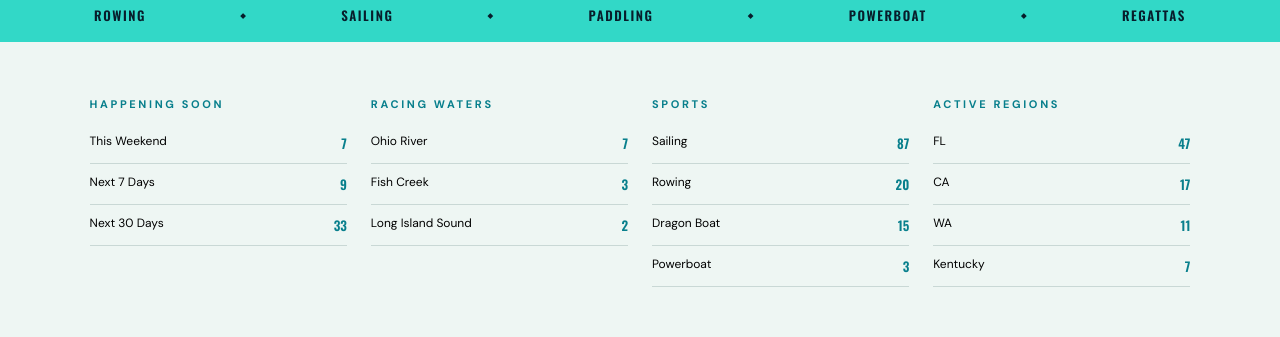
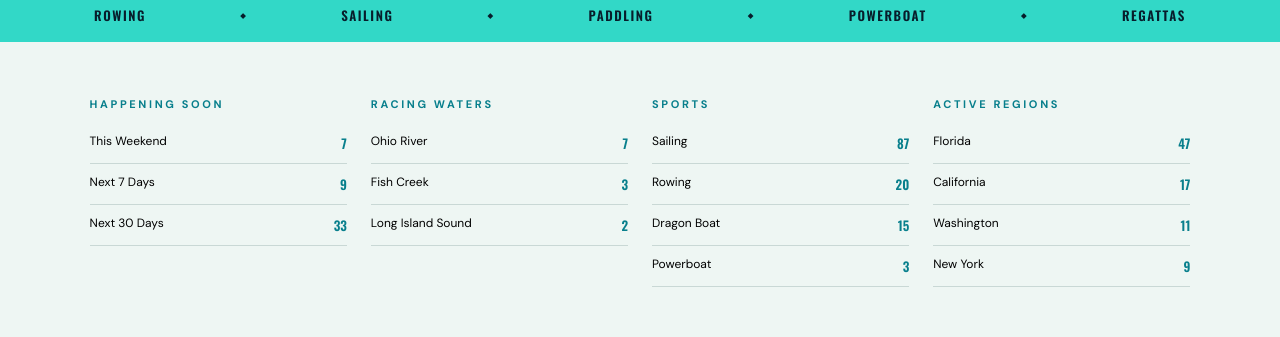
Before and after one commit to coincrosser/riverracing, a Next.js app: page / in a window 1280 px wide. Shown: the part 780-1117 px from the top of the page. Built offline with nearby package versions, Linux system fonts and the light colour scheme.

Commit message:
Normalize imported event geography

```diff
--- a/src/data/events.ts
+++ b/src/data/events.ts
@@ -2,7 +2,7 @@ import {upcomingNational} from "./upcoming-national";
 
 export type EventStatus = "Confirmed" | "Date Pending" | "Needs Review" | "Canceled" | "Completed";
 export type EventType = "Regatta" | "Fleet race" | "Head race" | "Distance race" | "Championship" | "Paddle race" | "Powerboat race" | "Race series";
-export type RaceEvent = { slug:string; name:string; sports:string[]; eventTypes?:EventType[]; boatClasses?:string[]; startDate:string|null; endDate?:string; time?:string; timezone?:string; city:string; state:string; county?:string; region?:string; waterway:string; venue:string; organizer:string; organizerSlug?:string; audience:("Participant"|"Spectator")[]; registrationUrl?:string; officialUrl:string; fee?:string; status:EventStatus; registrationStatus?:string; recurrence?:string; verifiedAt:string; latitude?:number; longitude?:number; coordinatePrecision?:"venue"|"city"; waterwayVerified?:boolean; summary:string; market:"Ohio River"|"Oklahoma City"|"New York"|"Kentucky Lake"|"National" };
+export type RaceEvent = { slug:string; name:string; sports:string[]; eventTypes?:EventType[]; boatClasses?:string[]; startDate:string|null; endDate?:string; time?:string; timezone?:string; city:string; state:string; country?:string; county?:string; region?:string; waterway:string; venue:string; organizer:string; organizerSlug?:string; audience:("Participant"|"Spectator")[]; registrationUrl?:string; officialUrl:string; fee?:string; status:EventStatus; registrationStatus?:string; recurrence?:string; verifiedAt:string; latitude?:number; longitude?:number; coordinatePrecision?:"venue"|"city"; waterwayVerified?:boolean; summary:string; market:"Ohio River"|"Oklahoma City"|"New York"|"Kentucky Lake"|"National" };
 
 const ohio: RaceEvent[] = [
  {slug:"great-steamboat-race-2027",name:"Great Steamboat Race",sports:["Steamboat racing"],eventTypes:["Powerboat race"],startDate:"2027-04-28",time:"Boarding 4:30–5:30 p.m.; race 6 p.m.",city:"Louisville",state:"Kentucky",waterway:"Ohio River",venue:"Louisville Wharf at Waterfront Park",organizer:"Kentucky Derby Festival",organizerSlug:"kentucky-derby-festival",audience:["Spectator"],officialUrl:"https://discover.kdf.org/great-steamboat-race/",status:"Confirmed",registrationStatus:"Tickets coming soon",recurrence:"Annual",verifiedAt:"2026-10-11",latitude:38.2598,longitude:-85.7426,summary:"The Kentucky Derby Festival’s two-hour riverboat competition returns to the Louisville waterfront in 2027.",market:"Ohio River"},
--- a/src/data/upcoming-national.ts
+++ b/src/data/upcoming-national.ts
@@ -1095,6 +1095,8 @@ const rawUpcoming:RawUpcoming[]=[
 
 ];
 
+const stateNames:Record<string,string>={AL:"Alabama",AK:"Alaska",AZ:"Arizona",AR:"Arkansas",CA:"California",CO:"Colorado",CT:"Connecticut",DE:"Delaware",FL:"Florida",GA:"Georgia",ID:"Idaho",IL:"Illinois",IN:"Indiana",IA:"Iowa",KS:"Kansas",KY:"Kentucky",LA:"Louisiana",ME:"Maine",MD:"Maryland",MA:"Massachusetts",MI:"Michigan",MN:"Minnesota",MS:"Mississippi",MO:"Missouri",MT:"Montana",NE:"Nebraska",NV:"Nevada",NH:"New Hampshire",NJ:"New Jersey",NM:"New Mexico",NY:"New York",NC:"North Carolina",ND:"North Dakota",OH:"Ohio",OK:"Oklahoma",OR:"Oregon",PA:"Pennsylvania",RI:"Rhode Island",SC:"South Carolina",SD:"South Dakota",TN:"Tennessee",TX:"Texas",UT:"Utah",VT:"Vermont",VA:"Virginia",WA:"Washington",WV:"West Virginia",WI:"Wisconsin",WY:"Wyoming"};
+
 function slugify(value:string){
   return value.toLowerCase().normalize("NFD").replace(/[\u0300-\u036f]/g,"").replace(/[^a-z0-9]+/g,"-").replace(/^-|-$/g,"");
 }
@@ -1119,7 +1121,8 @@ export const upcomingNational:RaceEvent[]=rawUpcoming
       startDate:event.startDate,
       endDate:event.endDate,
       city:event.city,
-      state:event.state,
+      state:stateNames[event.state]||event.state,
+      country:"United States",
       waterway:"",
       venue:"",
       organizer:event.organizer,
```
